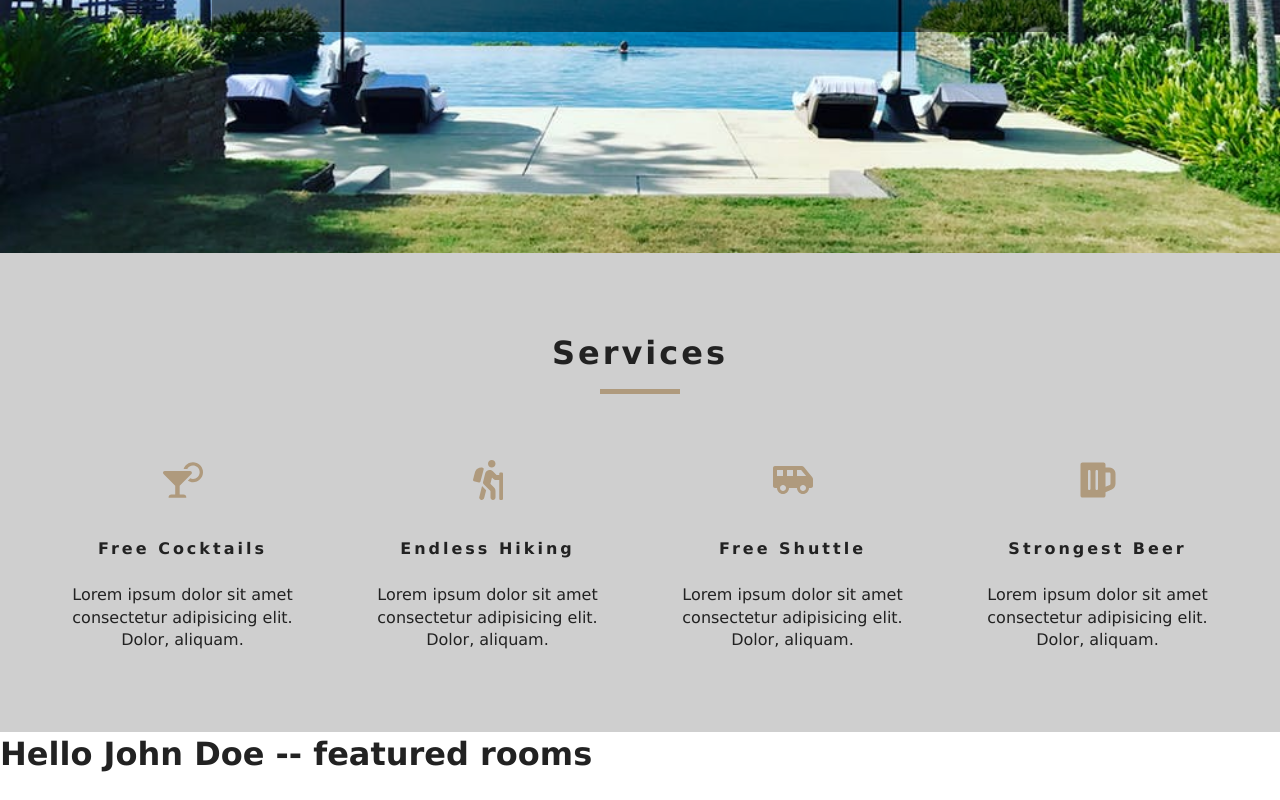
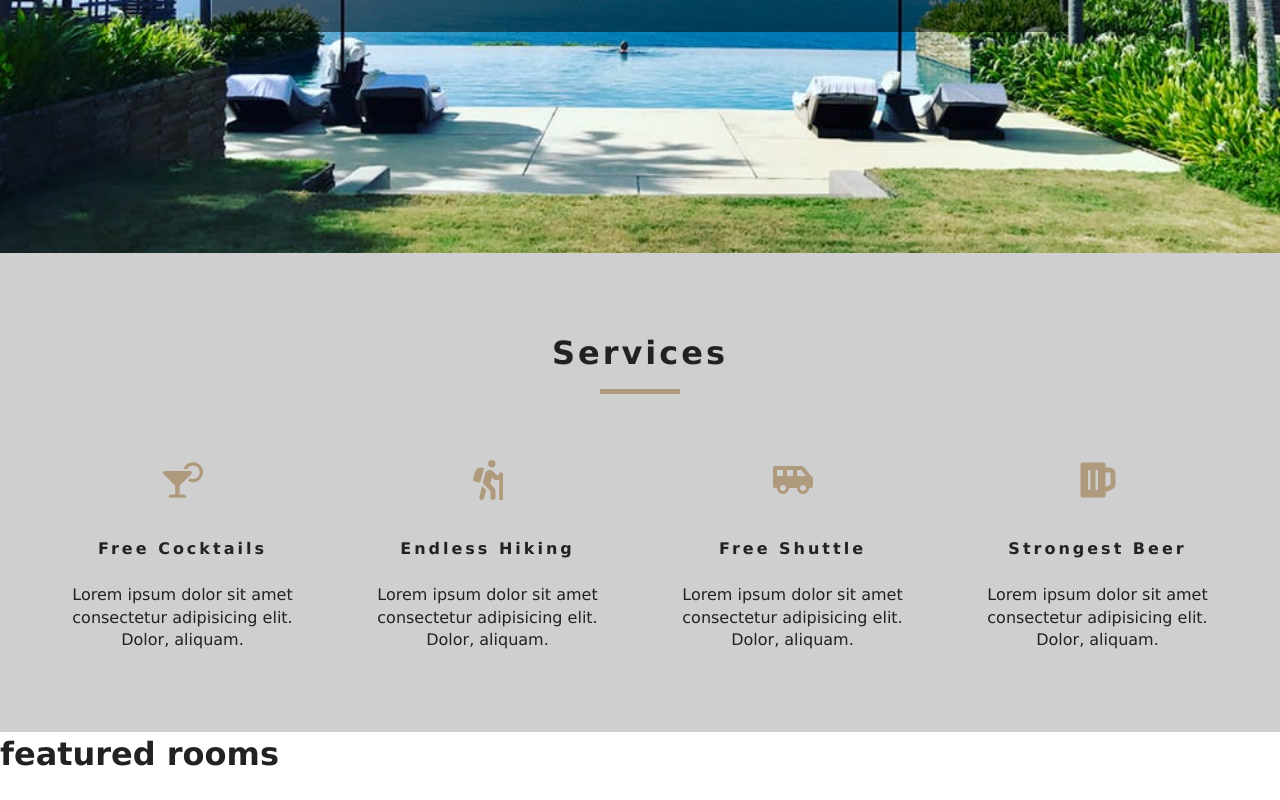
Before and after one commit to yvonnkr/react-beach-resort, a React (Create React App) app: page / in a window 1280 px wide. Shown: the part 547-1347 px from the top of the page. Built offline with nearby package versions, Linux system fonts and the light colour scheme.

Commit message:
Setup context data and formatted seed data

```diff
--- a/src/components/FeaturedRooms.js
+++ b/src/components/FeaturedRooms.js
@@ -4,12 +4,9 @@
 export default class FeaturedRooms extends Component {
   static contextType = RoomContext;
   render() {
-    // let value = this.context;
-    const { greeting, name } = this.context;
-    return (
-      <h2>
-        {greeting} {name} -- featured rooms
-      </h2>
-    );
+    const { featuredRooms: rooms } = this.context;
+    console.log(rooms);
+
+    return <h2>featured rooms</h2>;
   }
 }
--- a/src/context.js
+++ b/src/context.js
@@ -1,12 +1,42 @@
 import React, { Component } from 'react';
+import items from './data';
 
 const RoomContext = React.createContext();
 
 class RoomProvider extends Component {
   state = {
-    name: 'John Doe',
-    greeting: 'Hello'
+    rooms: [],
+    sortedRooms: [],
+    featuredRooms: [],
+    loading: true
   };
+
+  //getData
+
+  formatData(items) {
+    //this.getData
+    let tempItems = items.map(item => {
+      let id = item.sys.id;
+      let images = item.fields.images.map(image => image.fields.file.url);
+      let room = { ...item.fields, images, id };
+
+      return room;
+    });
+
+    return tempItems;
+  }
+
+  componentDidMount() {
+    let rooms = this.formatData(items);
+    let featuredRooms = rooms.filter(room => room.featured === true);
+    this.setState({
+      rooms,
+      featuredRooms,
+      sortedRooms: rooms,
+      loading: false
+    });
+  }
+
   render() {
     return (
       <RoomContext.Provider value={{ ...this.state }}>
```
